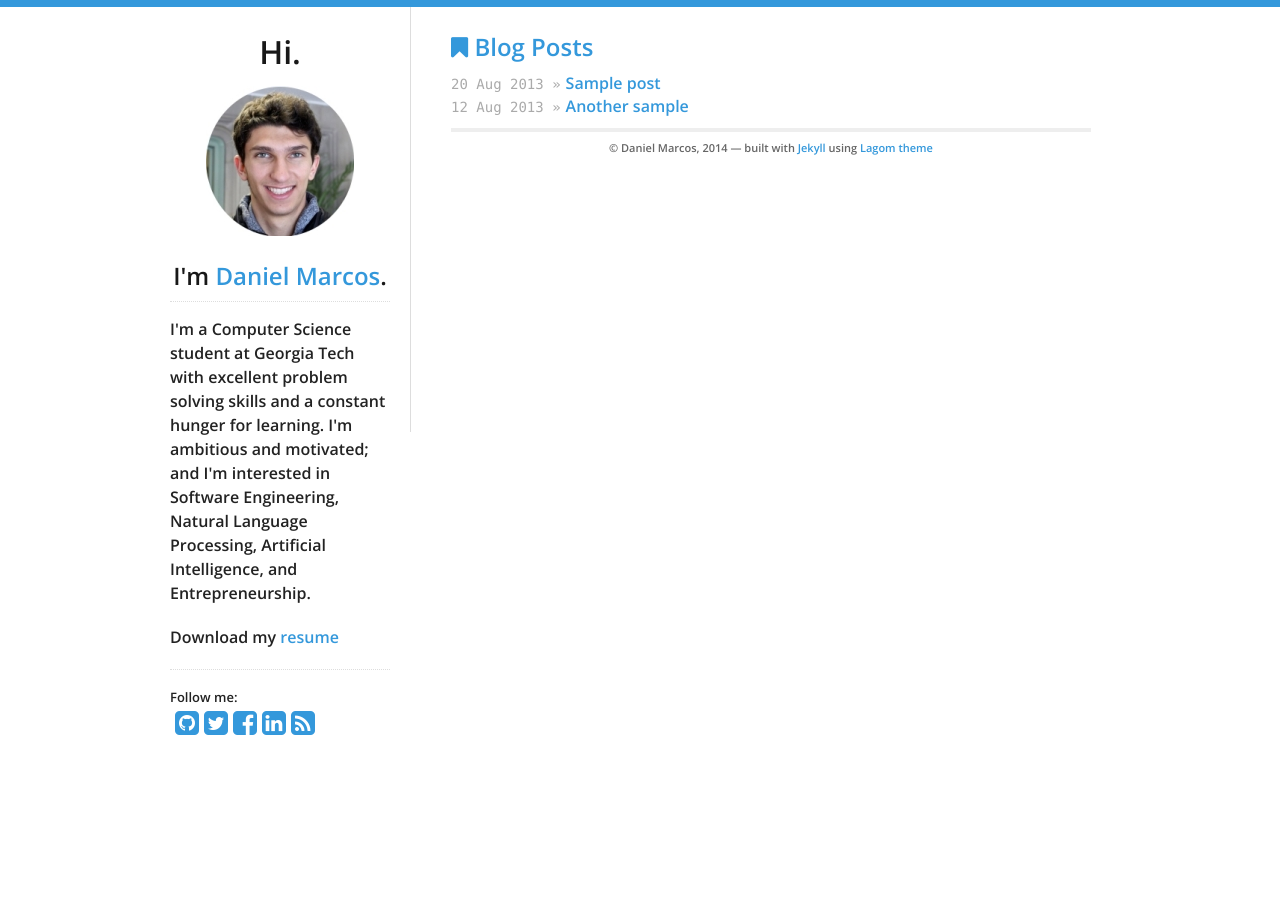
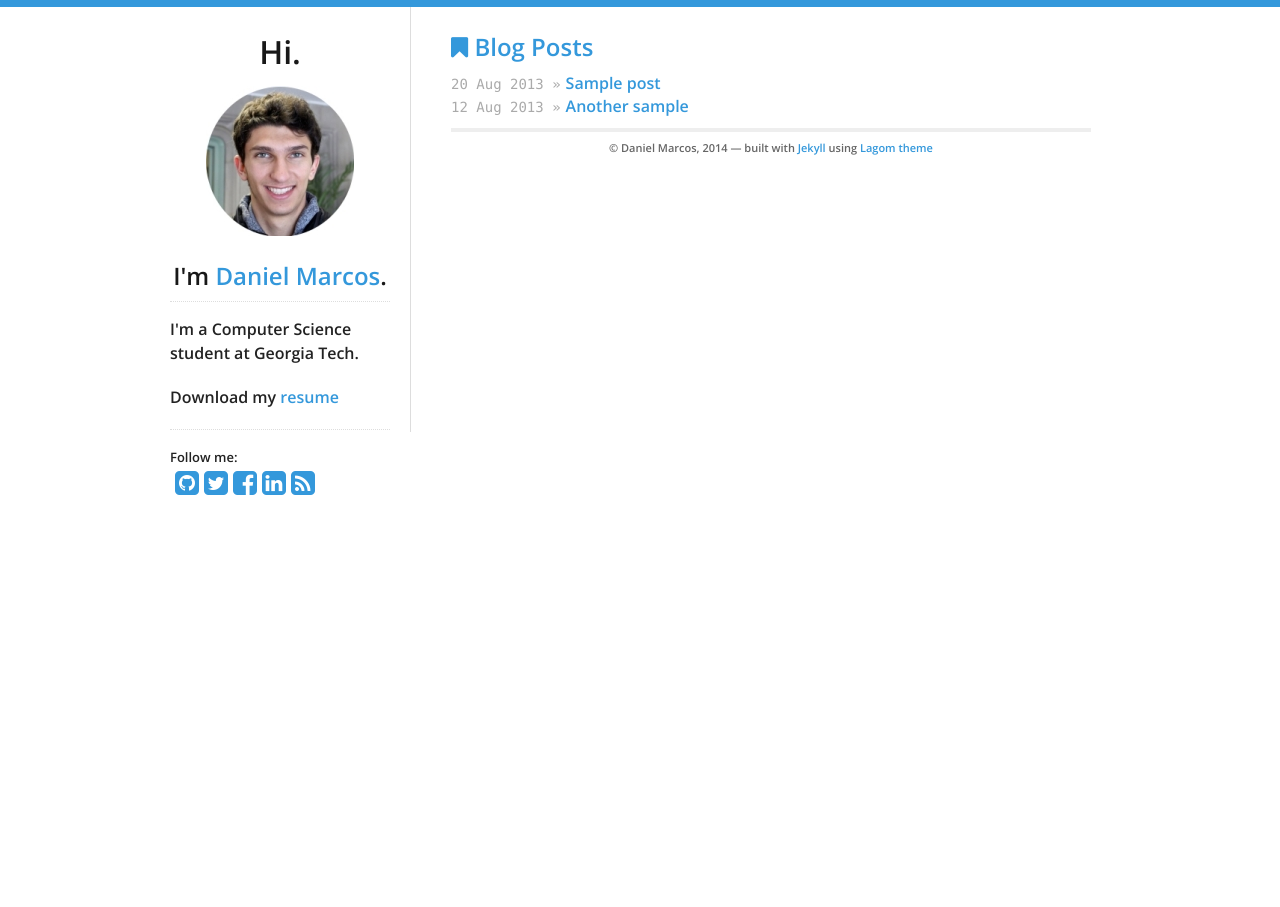
Before and after one commit to copycatchiller/shoulditakethecredit, a Jekyll site: the page built from index.html, in a window 1280 px wide. Built offline with Jekyll 4.4.1, drawn with Linux system fonts in a browser that asks for light colours; nearby versions of some CDN libraries.

Commit message:
changed description

```diff
--- a/_includes/sidebar.html
+++ b/_includes/sidebar.html
@@ -9,7 +9,7 @@
   </a>
   <h2>I'm <a href="/">{{ site.data.theme.name }}</a>.</h2>
   <div id="bio">
-    <p>I'm a Computer Science student at Georgia Tech with excellent problem solving skills and a constant hunger for learning. I'm ambitious and motivated; and I'm interested in Software Engineering, Natural Language Processing, Artificial Intelligence, and Entrepreneurship.</p>
+    <p>I'm a Computer Science student at Georgia Tech.</p>
     <p>
     Download my <a href="https://www.dropbox.com/s/c4dyd3p8du9vn75/Resume_DanielMarcos.pdf?dl=1">resume</a>
     </p>
```
